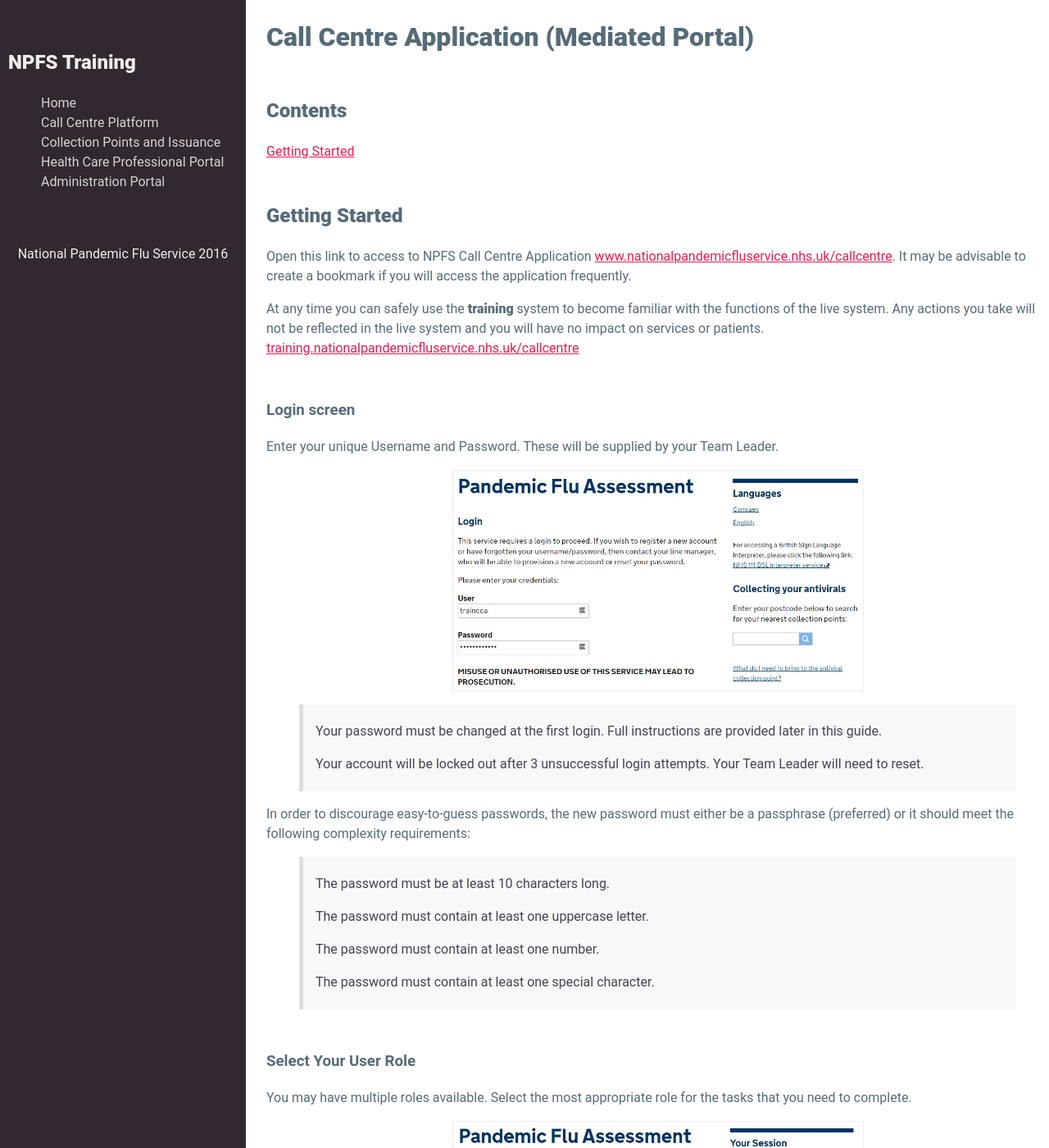
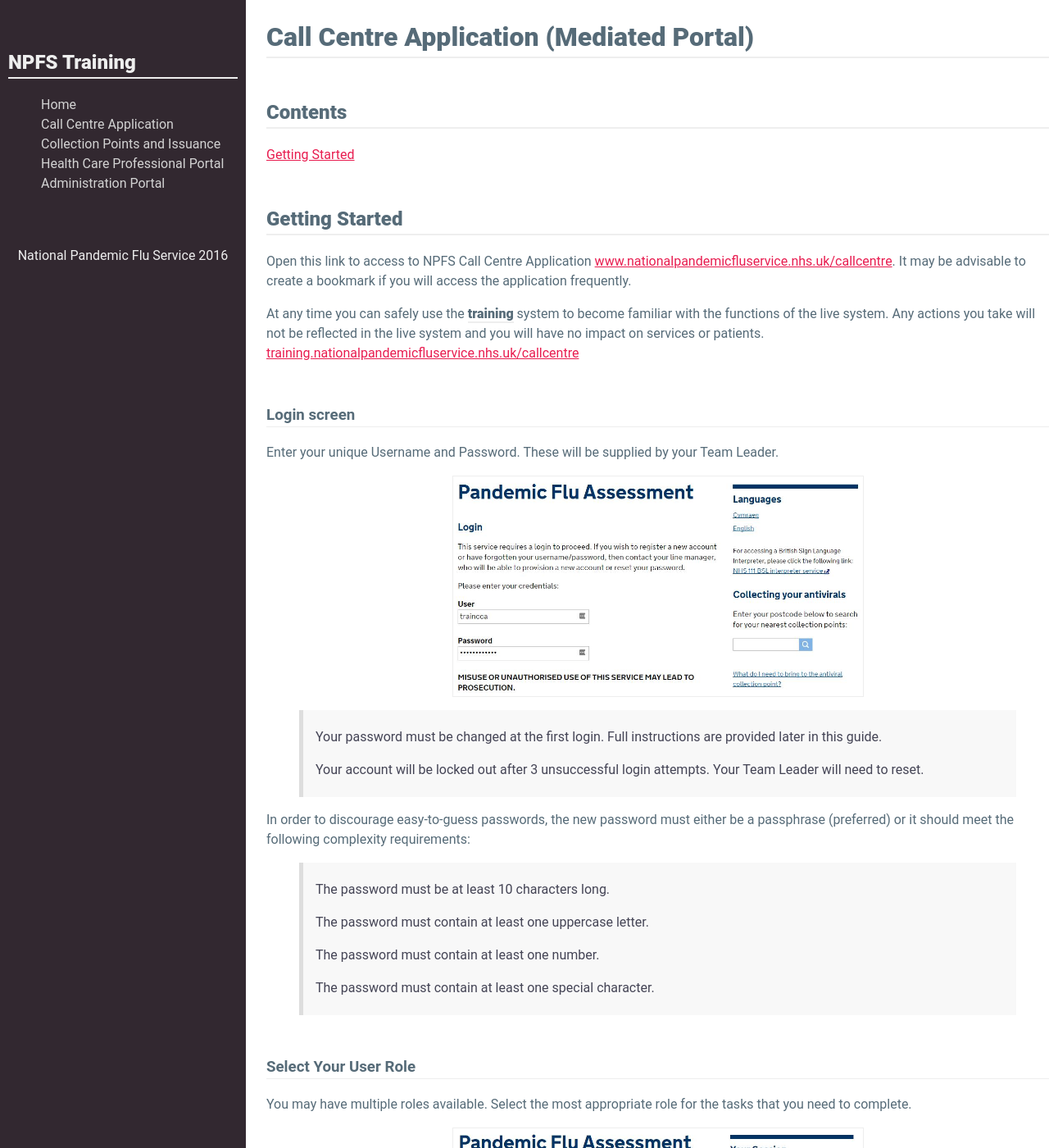
Before and after one commit to npfs/npfs.github.io, a Jekyll site: the page built from cca.md, in a window 1280 px wide and 1400 px high. Shown: the whole window at 82% size. Built offline with Jekyll 4.4.1, drawn with Linux system fonts in a browser that asks for light colours.

Commit message:
Added underscores on headers

```diff
--- a/_layouts/default.html
+++ b/_layouts/default.html
@@ -12,7 +12,7 @@
                 <nav>
                     <ul>
                         <a href="/">Home</a><br />
-                        <a href="/cca.html">Call Centre Platform</a><br />
+                        <a href="/cca.html">Call Centre Application</a><br />
                         <a href="/about">Collection Points and Issuance</a><br />
                         <a href="/cv">Health Care Professional Portal</a><br />
                         <a href="/blog">Administration Portal</a><br />
--- a/css/main.css
+++ b/css/main.css
@@ -138,10 +138,12 @@
 h2,
 strong {
   font-weight: 800;
+  border-bottom: 2px solid #eee;
 }
 
 h3 {
   padding-top: 30px;
+  border-bottom: 1px solid #eee;
 }
 
 /* 09 Images */
```
